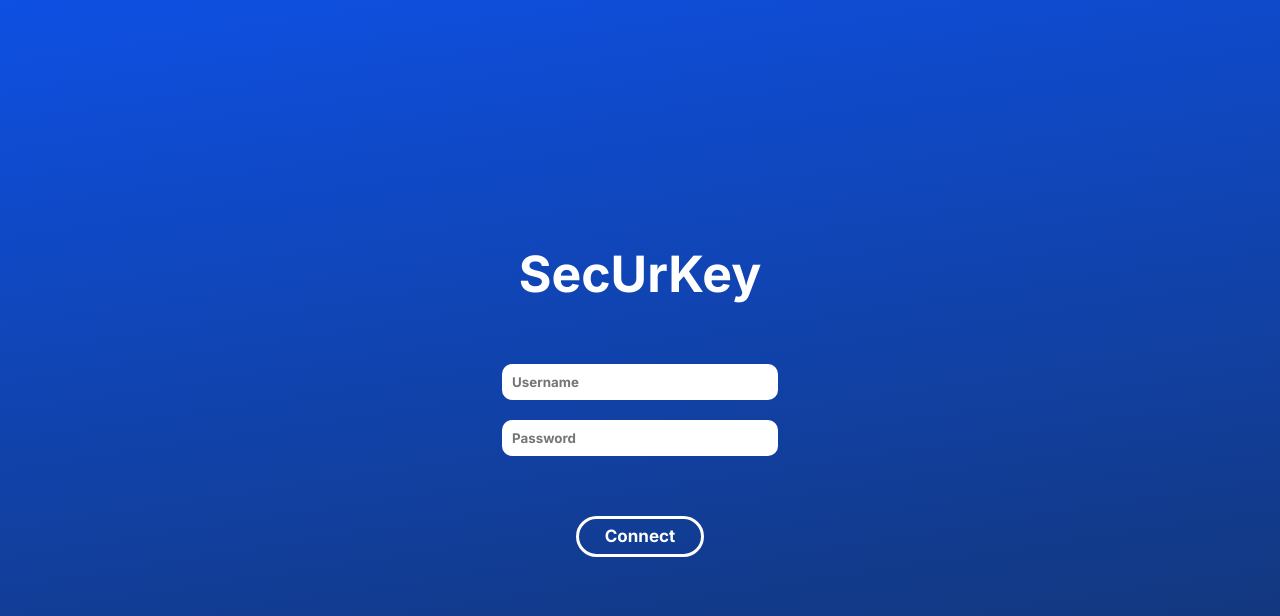
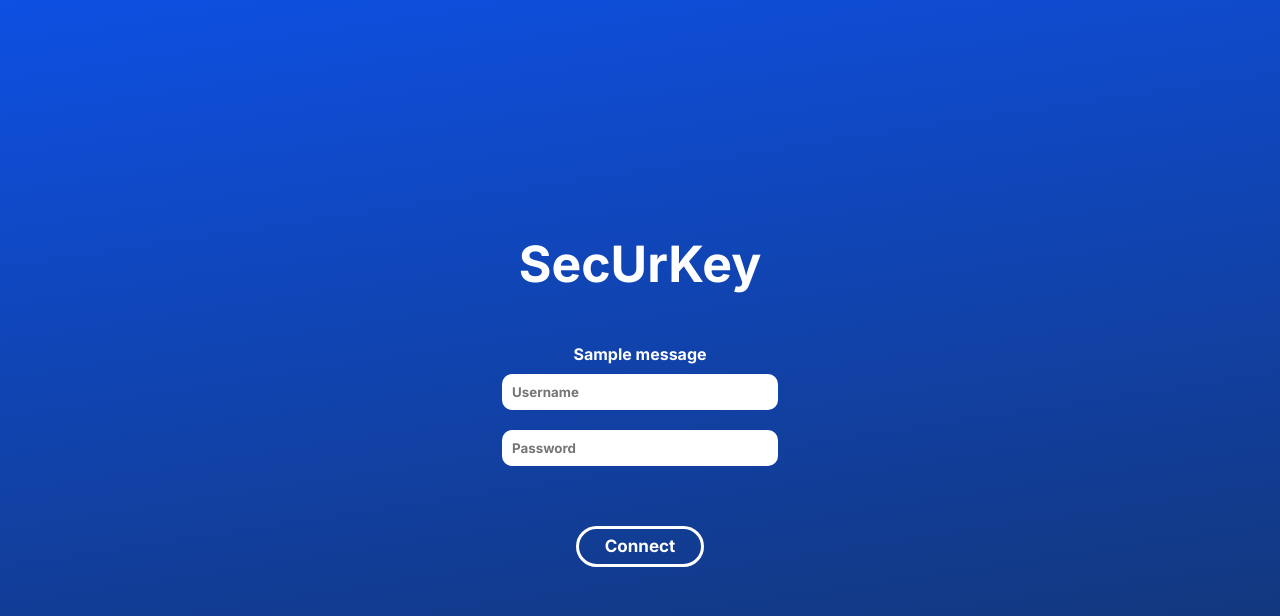
Before and after one commit to tanguybron/SecUrKey, a Django app: page /signin/ in a window 1280 px wide. Shown: the top 616 px of the page. Run offline with Django 4.2, Linux system fonts and the light colour scheme; one stand-in notice (Sample message) is shown.

Commit message:
signin error

```diff
--- a/mdpManagerTest/templates/signin.html
+++ b/mdpManagerTest/templates/signin.html
@@ -17,6 +17,9 @@
     </head>
     <body>
         <h1 class="logo">SecUrKey</h1>
+        {% for message in messages %}
+            <h4>{{message}}</h4>
+        {% endfor %}
         <form action="{% url 'submit_signin' %}" method="post">
             {% csrf_token %}
             <div class="form">
--- a/mdpManagerTest/views.py
+++ b/mdpManagerTest/views.py
@@ -47,5 +47,5 @@ def submit_signin(request):
         login(request, user)
         return HttpResponseRedirect(reverse('passwords'))
     else:
-        # Return an 'invalid login' error message.
-        ...
+        messages.error(request,"Username or Password is incorrect")
+        return HttpResponseRedirect(reverse('signin'))
```
